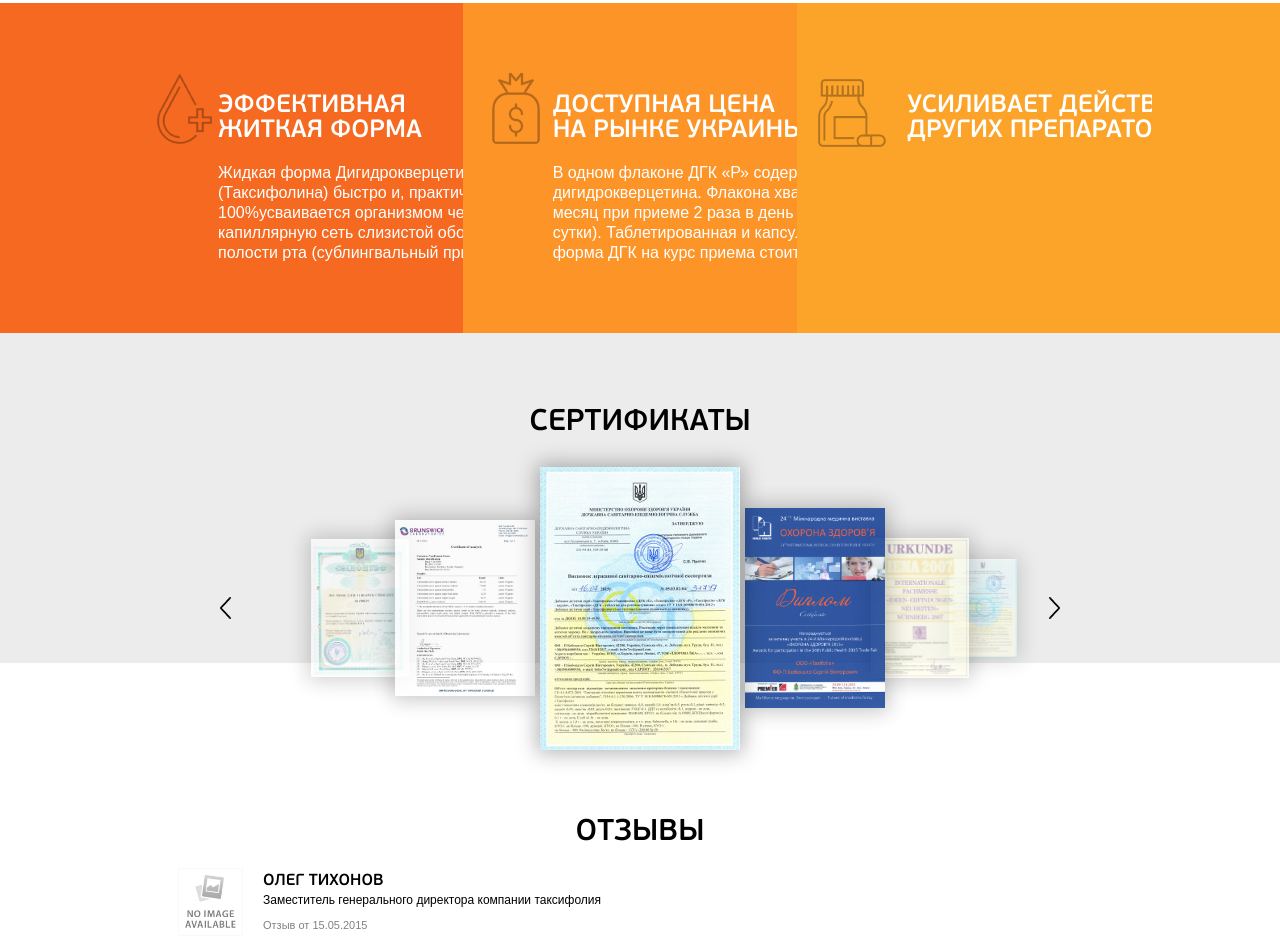
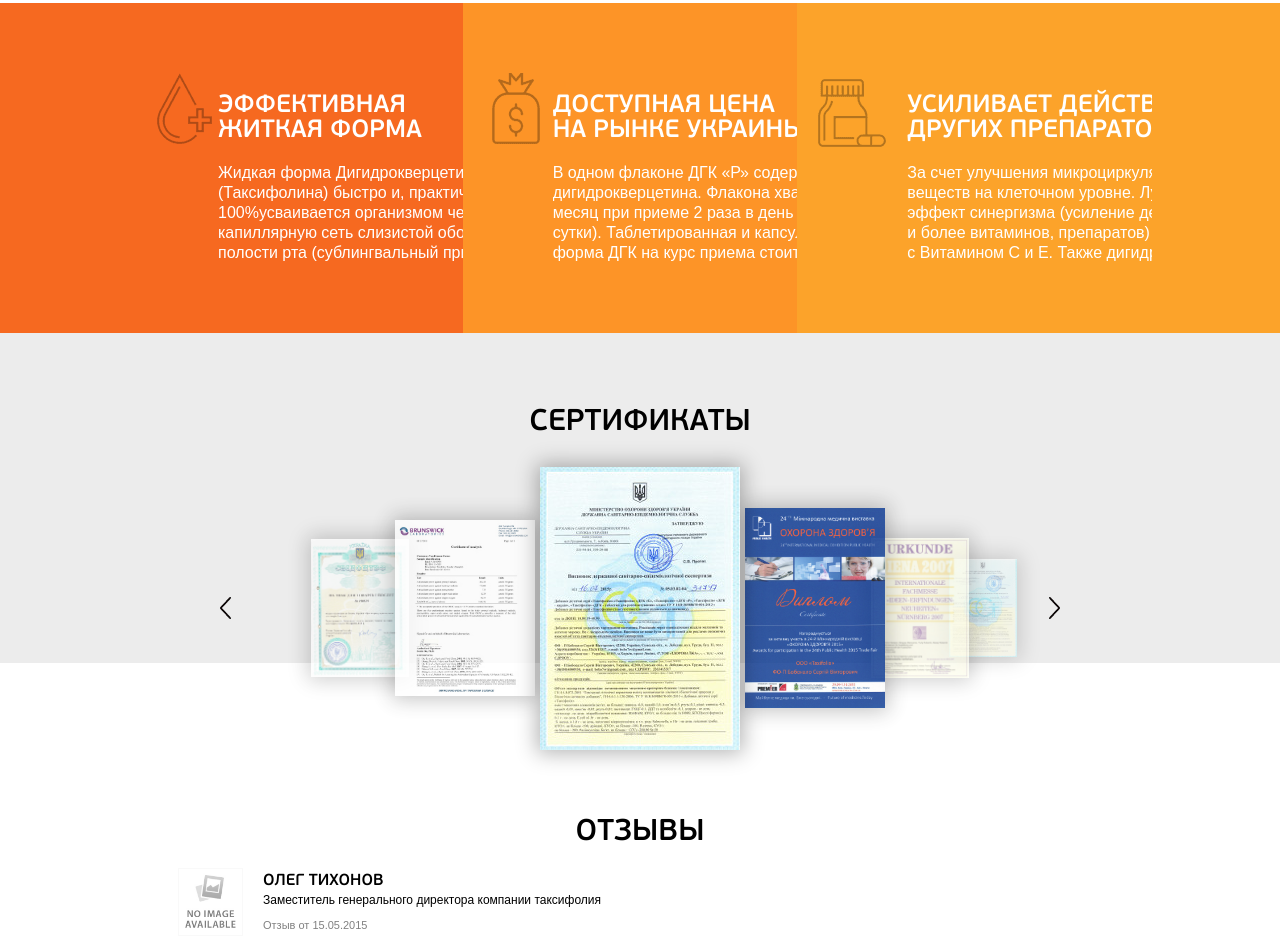
Before and after one commit to Vladimirtishenko/taxifolia, a website: page index.html in a window 1280 px wide. Shown: the part 2461-3412 px from the top of the page. Drawn offline with Linux system fonts and the light colour scheme; a web font is replaced by a local one.

Commit message:
aladd text

```diff
--- a/index.html
+++ b/index.html
@@ -176,7 +176,7 @@
 				<li class="taxifolia-more-text-description-list-item">
 					<div class="taxifolia-more-text-description-outer">
 						<h4>Усиливает действие <br> других препаратов</h4>
-						<pЗа счет улучшения микроциркуляции и обмена веществ на клеточном уровне. Лучше всего эффект синергизма (усиление действия двух и более витаминов, препаратов) проявляется с Витамином С и Е. Также дигидрокверцетин.</p>
+						<p> За счет улучшения микроциркуляции и обмена веществ на клеточном уровне. Лучше всего эффект синергизма (усиление действия двух и более витаминов, препаратов) проявляется с Витамином С и Е. Также дигидрокверцетин.</p>
 					</div>
 				</li>
 			</ul>
```
